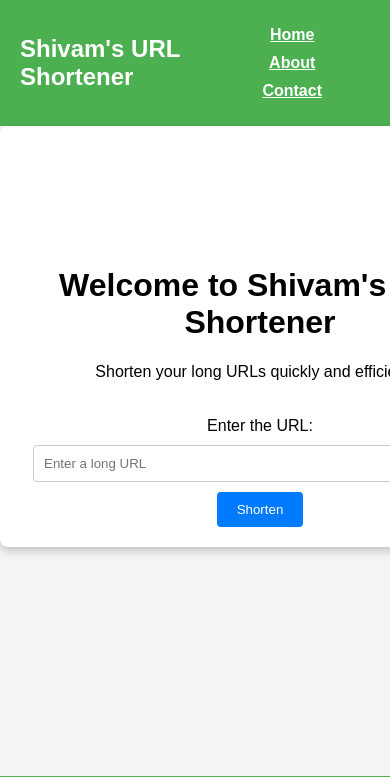
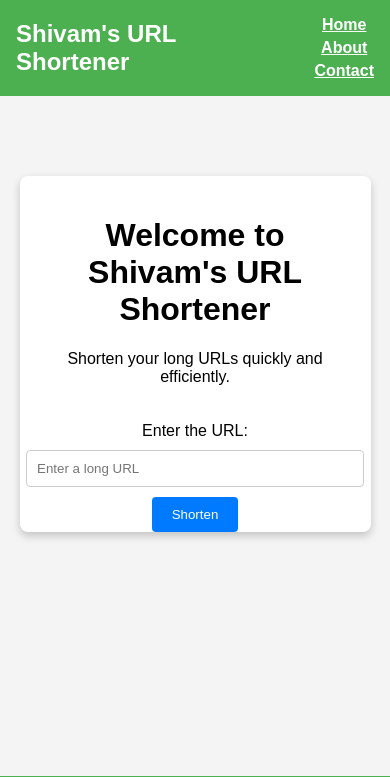
Before and after one commit to Shivamsinghshamsher/urlshortener, a Flask app: page / in a window 390 px wide; the page is wider, and only the part inside the window is pictured. Shown: the top 777 px of that part. Run offline with Flask 3, Linux system fonts and the light colour scheme.

Commit message:
Update style.css
made responsive for mobile phone

```diff
--- a/static/style.css
+++ b/static/style.css
@@ -15,7 +15,7 @@ body {
     padding: 20px;
     border-radius: 8px;
     box-shadow: 0 4px 8px rgba(0, 0, 0, 0.2);
-    width: 30rem;
+    width: 30vw;
     margin-left: auto;
     margin-right: auto;
 }
@@ -28,6 +28,7 @@ body {
   padding: 10px 20px;
   background-color: #4CAF50;
   color: white;
+  width: 100vw;
 }
 .navbar .logo {
   font-size: 1.5rem;
@@ -136,3 +137,25 @@ button:hover {
 .result button:hover {
     background-color: #45a049;
 }
+
+
+@media (max-width: 812px) {
+  .navbar ul {
+    flex-direction: column;
+      align-items: center;
+      gap: 5px;
+      margin-right: 1rem;
+  }
+  .logo{
+    margin-left: 1rem;
+  }
+  .navbar{
+    width: 100vw;
+    padding: 0;
+  }
+  .container{
+    width: 90vw;
+    padding: 0px;
+  }
+
+}
```
